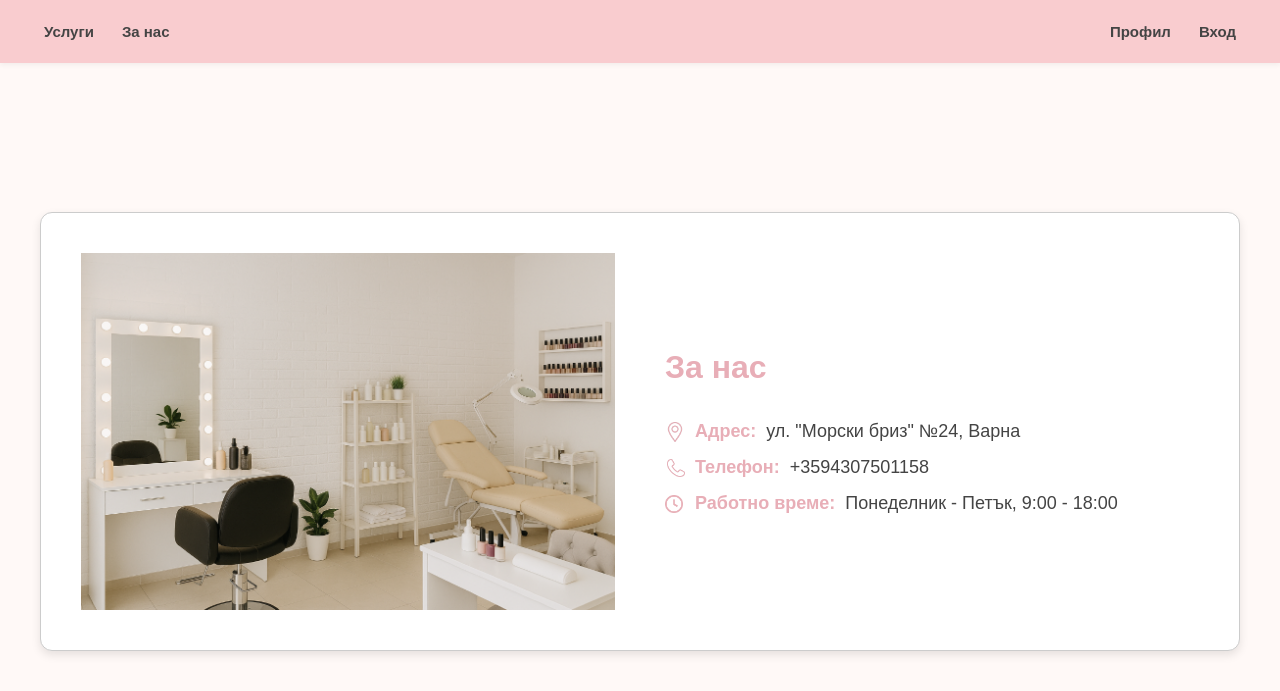
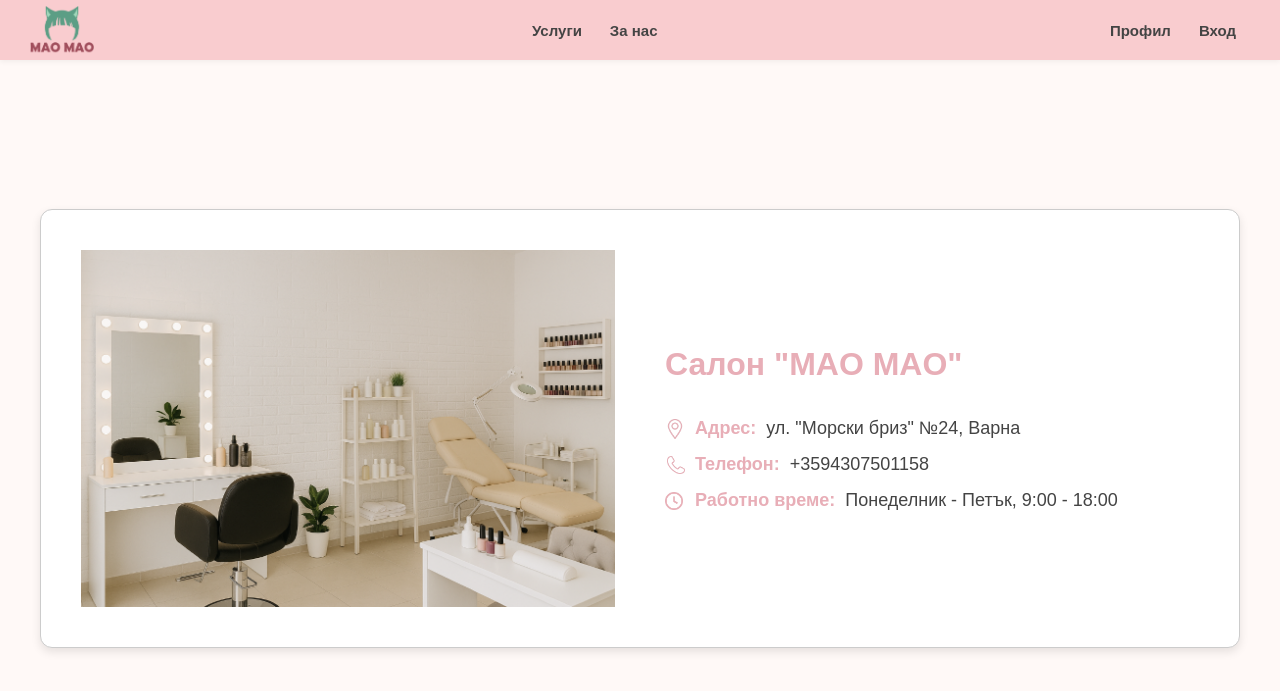
Before and after one commit to nia-pencheva/beauty-salon, a PHP site: page /aboutUs.php in a window 1280 px wide. Shown: the top 691 px of the page. Run offline with PHP 8.4, Linux system fonts and the light colour scheme.

Commit message:
Put logo in header and added salon name to about us

```diff
--- a/aboutUs.php
+++ b/aboutUs.php
@@ -109,7 +109,7 @@ $is_logged_in = isset($_SESSION['id']) && $_SESSION['id'];
             </div>
 
             <div class="about-us__details">
-                <h1 id="about-us__heading">За нас</h1>
+                <h1 id="about-us__heading">Салон "MAO MAO"</h1>
                 <p>
                     <span class="about-us__details__label">
                         <img
--- a/header.php
+++ b/header.php
@@ -7,17 +7,23 @@
         </button>
         <div class="nav-menu">
             <div class="nav-menu__section">
-                <a href="index.php">Услуги</a>
-                <a href="aboutUs.php">За нас</a>
+                <a href="index.php">
+                    <img style="height: 50px;" src="images/logo.png" alt="Logo" class="logo">
+                </a>
+            </div>
+
+            <div class="nav-menu__section">
+                <a class="nav-menu__link" href="index.php">Услуги</a>
+                <a class="nav-menu__link" href="aboutUs.php">За нас</a>
             </div>
 
             <div class="nav-menu__section">
                 <?php if ($is_logged_in): ?>
-                    <a href="profile.php">Профил</a>
-                    <a href="logout.php">Изход</a>
+                    <a class="nav-menu__link" href="profile.php">Профил</a>
+                    <a class="nav-menu__link" href="logout.php">Изход</a>
                 <?php else: ?>
-                    <a href="profile.php">Профил</a>
-                    <a href="login.php">Вход</a>
+                    <a class="nav-menu__link" href="profile.php">Профил</a>
+                    <a class="nav-menu__link" href="login.php">Вход</a>
                 <?php endif; ?>
             </div>
         </div>
--- a/styles.css
+++ b/styles.css
@@ -27,7 +27,7 @@ body {
 
 header {
     background-color: var(--light-pink);
-    padding: 15px 30px;
+    padding: 5px 30px;
     box-shadow: 0 2px 5px rgba(0,0,0,0.05);
     position: relative; /* Default for mobile */
 }
@@ -113,7 +113,17 @@ header {
     top: 0;
 }
 
-.nav-menu a {
+.logo {
+    display: none;
+    height: 50px;
+
+    @media screen and (min-width: 768px) {
+        display: block;
+    }
+}
+
+
+.nav-menu .nav-menu__link {
     text-decoration: none;
     color: var(--dark-gray);
     font-weight: 600;
@@ -126,7 +136,7 @@ header {
     transition: background-color 0.3s ease;
 }
 
-.nav-menu a:hover {
+.nav-menu .nav-menu__link:hover {
     background-color: var(--dark-pink);
     color: white;
 }
@@ -161,7 +171,7 @@ header {
         width: 100%;
     }
 
-    .nav-menu a {
+    .nav-menu .nav-menu__link {
         margin: 0;
         font-size: 15px;
         width: auto;
```
Also changed, not shown: images/logo.png (added).
